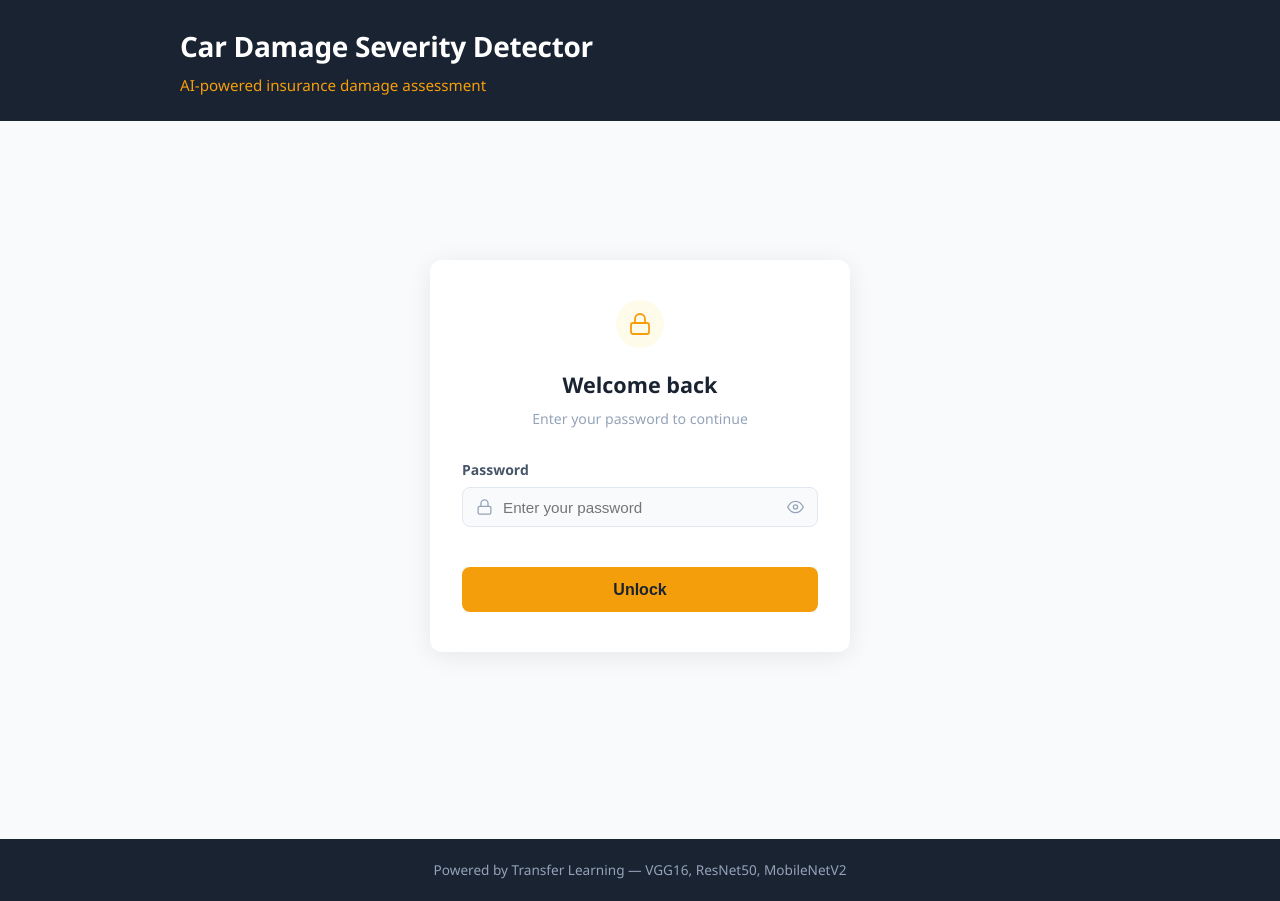
After one commit to mohitkprajapat/car-damage-detection, a Flask app: page /login in a window 1280 px wide. The commit adds this page. Run offline with Flask 3, Linux system fonts and the light colour scheme; parts of the project's set-up code (start-up, migrations or seed data) failed here and were passed over.

Commit message:
auth added

```diff
--- a/app.py
+++ b/app.py
@@ -1,12 +1,22 @@
 import os
+import warnings
+
+os.environ['TF_ENABLE_ONEDNN_OPTS'] = '0'
+os.environ['TF_CPP_MIN_LOG_LEVEL'] = '3'
+warnings.filterwarnings('ignore')
+
 import uuid
 from dotenv import load_dotenv
 from src import config
 from src.predictor import Predictor
-from src.utils import clear_old_uploads
-from flask import Flask, redirect, render_template, request, url_for
+from utils.utils import clear_old_uploads
+from utils.auth import login_required, safe_compare, _set_role, LoginForm, limiter
+from flask import Flask, redirect, render_template, request, url_for, session
+
 
 app = Flask(__name__)
+app.config["SECRET_KEY"] = os.getenv("FLASK_SECRET_KEY")
+USER_PASSWORD = os.getenv("USER_LOGIN_PASSWORD")
 load_dotenv()
 UPLOAD_DIR = config.upload_path
 os.makedirs(UPLOAD_DIR, exist_ok=True)
@@ -24,12 +34,14 @@ except Exception as e:
 
 
 @app.route("/")
+@login_required
 def index():
-    clear_old_uploads()
+    clear_old_uploads(UPLOAD_DIR)
     return render_template("index.html", error=predictor_error)
 
 
 @app.route("/predict", methods=["POST"])
+@login_required
 def predict():
     if predictor is None:
         return render_template("index.html", error=predictor_error)
@@ -55,9 +67,29 @@ def predict():
 
 
 @app.route("/about")
+@login_required
 def about():
     return render_template("index.html", show_about=True, error=predictor_error)
 
 
+@app.route("/login", methods=["GET", "POST"])
+@limiter.limit("10 per minute")
+def login():
+    form = LoginForm()
+    if form.validate_on_submit():
+        password = form.password.data
+        if safe_compare(password, USER_PASSWORD):
+            _set_role("user")
+            return redirect(url_for("index"))
+        else:
+            return render_template("login.html", form=form, error="Invalid password")
+    return render_template("login.html", form=form)
+
+
+@app.route("/logout")
+def logout():
+    session.clear()
+    return redirect(url_for("login"))
+
 if __name__ == "__main__":
     app.run(debug=True)
--- a/pyproject.toml
+++ b/pyproject.toml
@@ -5,8 +5,11 @@ description = "Add your description here"
 readme = "README.md"
 requires-python = ">=3.11"
 dependencies = [
+    "cryptography>=48.0.0",
     "dotenv>=0.9.9",
     "flask>=3.1.3",
+    "flask-limiter>=4.1.1",
+    "flask-wtf>=1.3.0",
     "keras-tuner>=1.4.8",
     "matplotlib>=3.10.9",
     "numpy>=2.4.4",
--- a/src/predictor.py
+++ b/src/predictor.py
@@ -8,7 +8,6 @@ from tensorflow.keras.preprocessing.image import img_to_array, load_img
 
 from src import config
 from src.ensemble import MODELS_PATH, majority_vote
-from src.model import transfer_model
 
 
 class Predictor:
@@ -27,10 +26,7 @@ class Predictor:
             )
 
     def _load_combo(self,models_path: str) -> list:
-        model_dirs = sorted(
-            [d for d in os.listdir(models_path) if d.startswith("model_")],
-            key=lambda x: int(x.split("_")[1])
-        )
+        model_dirs = [d for d in os.listdir(MODELS_PATH) if d.startswith("model_")]
 
         self._models = [tf.keras.models.load_model(os.path.join(models_path, d)) for d in model_dirs]
 
--- a/static/css/style.css
+++ b/static/css/style.css
@@ -124,9 +124,147 @@ img { display: block; max-width: 100%; }
 .fill-moderate, .prob-fill.fill-moderate { background: var(--orange); }
 .fill-severe, .prob-fill.fill-severe { background: var(--red); }
 
-/* grad-cam section */
-.gradcam-section h2 { margin-bottom: 0.5rem; color: var(--navy); }
-.gradcam-caption { font-size: 0.88rem; color: var(--gray-600); margin-bottom: 1rem; }
-.gradcam-img { max-width: 480px; border-radius: 8px; }
 
 .back-wrap { text-align: center; }
+
+.login-wrap {
+  min-height: calc(100vh - 130px);
+  display: flex;
+  align-items: center;
+  justify-content: center;
+  padding: 2rem 1.25rem;
+}
+
+.login-card {
+  background: var(--white);
+  border-radius: var(--radius);
+  box-shadow: var(--shadow);
+  padding: 2.5rem 2rem;
+  width: 100%;
+  max-width: 420px;
+}
+
+.login-icon {
+  width: 48px;
+  height: 48px;
+  background: #fffbeb;
+  border-radius: 50%;
+  display: flex;
+  align-items: center;
+  justify-content: center;
+  margin: 0 auto 1.25rem;
+}
+
+.login-icon svg {
+  width: 24px;
+  height: 24px;
+  color: var(--amber);
+}
+
+.login-card h1 {
+  font-size: 1.35rem;
+  font-weight: 700;
+  color: var(--navy);
+  text-align: center;
+  margin-bottom: 0.35rem;
+}
+
+.login-card .subtitle {
+  text-align: center;
+  color: var(--gray-400);
+  font-size: 0.88rem;
+  margin-bottom: 1.75rem;
+}
+
+.form-group {
+  margin-bottom: 1.25rem;
+}
+
+.form-group label {
+  display: block;
+  font-size: 0.875rem;
+  font-weight: 600;
+  color: var(--gray-600);
+  margin-bottom: 0.4rem;
+}
+
+.input-wrap {
+  position: relative;
+}
+
+.input-wrap svg {
+  position: absolute;
+  left: 0.85rem;
+  top: 50%;
+  transform: translateY(-50%);
+  width: 17px;
+  height: 17px;
+  color: var(--gray-400);
+  pointer-events: none;
+}
+
+.form-control {
+  width: 100%;
+  padding: 0.65rem 2.75rem 0.65rem 2.5rem;
+  border: 1.5px solid var(--gray-200);
+  border-radius: 8px;
+  font-size: 0.95rem;
+  color: var(--gray-800);
+  background: var(--off-white);
+  outline: none;
+  transition: border-color 0.2s, box-shadow 0.2s;
+}
+
+.form-control:focus {
+  border-color: var(--amber);
+  box-shadow: 0 0 0 3px rgba(245, 158, 11, 0.15);
+  background: var(--white);
+}
+
+.toggle-pw {
+  position: absolute;
+  right: 0.85rem;
+  top: 50%;
+  transform: translateY(-50%);
+  background: none;
+  border: none;
+  cursor: pointer;
+  padding: 0;
+  color: var(--gray-400);
+  display: flex;
+  align-items: center;
+}
+
+.toggle-pw svg {
+  position: static;
+  transform: none;
+  width: 17px;
+  height: 17px;
+}
+
+.toggle-pw:hover { color: var(--gray-600); }
+
+.field-error {
+  font-size: 0.8rem;
+  color: #dc2626;
+  margin-top: 0.35rem;
+}
+
+.alert-error {
+  display: flex;
+  align-items: center;
+  gap: 0.6rem;
+  padding: 0.75rem 1rem;
+  background: #fef2f2;
+  border: 1px solid #fecaca;
+  border-radius: 8px;
+  color: #991b1b;
+  font-size: 0.88rem;
+  margin-bottom: 1.25rem;
+}
+
+.alert-error svg {
+  flex-shrink: 0;
+  width: 16px;
+  height: 16px;
+}
--- /dev/null
+++ b/templates/login.html
@@ -0,0 +1,103 @@
+<!DOCTYPE html>
+<html lang="en">
+<head>
+  <meta charset="UTF-8" />
+  <meta name="viewport" content="width=device-width, initial-scale=1.0" />
+  <title>Login — Car Damage Detector</title>
+  <link rel="stylesheet" href="{{ url_for('static', filename='css/style.css') }}" />
+</head>
+<body>
+  <header class="site-header">
+    <div class="container">
+      <h1 class="site-title">Car Damage Severity Detector</h1>
+      <p class="site-subtitle">AI-powered insurance damage assessment</p>
+    </div>
+  </header>
+
+  <div class="login-wrap">
+    <div class="login-card">
+
+      <div class="login-icon">
+        <svg viewBox="0 0 24 24" fill="none" stroke="currentColor" stroke-width="1.8">
+          <rect x="3" y="11" width="18" height="11" rx="2" ry="2"/>
+          <path d="M7 11V7a5 5 0 0 1 10 0v4"/>
+        </svg>
+      </div>
+
+      <h1>Welcome back</h1>
+      <p class="subtitle">Enter your password to continue</p>
+
+      {% if error %}
+      <div class="alert-error">
+        <svg viewBox="0 0 24 24" fill="none" stroke="currentColor" stroke-width="2">
+          <circle cx="12" cy="12" r="10"/><line x1="12" y1="8" x2="12" y2="12"/>
+          <line x1="12" y1="16" x2="12.01" y2="16"/>
+        </svg>
+        {{ error }}
+      </div>
+      {% endif %}
+
+      <form method="POST" action="{{ url_for('login') }}" novalidate>
+        {{ form.hidden_tag() }}
+
+        <div class="form-group">
+          {{ form.password.label(class="") }}
+          <div class="input-wrap">
+            <svg viewBox="0 0 24 24" fill="none" stroke="currentColor" stroke-width="1.8">
+              <rect x="3" y="11" width="18" height="11" rx="2" ry="2"/>
+              <path d="M7 11V7a5 5 0 0 1 10 0v4"/>
+            </svg>
+            {{ form.password(
+                class="form-control",
+                id="password",
+                placeholder="Enter your password",
+                autocomplete="current-password"
+            ) }}
+            <button type="button" class="toggle-pw" id="toggle-pw" aria-label="Show password">
+              <svg id="eye-icon" viewBox="0 0 24 24" fill="none" stroke="currentColor" stroke-width="1.8">
+                <path d="M1 12s4-8 11-8 11 8 11 8-4 8-11 8-11-8-11-8z"/>
+                <circle cx="12" cy="12" r="3"/>
+              </svg>
+            </button>
+          </div>
+          {% for error in form.password.errors %}
+            <p class="field-error">{{ error }}</p>
+          {% endfor %}
+        </div>
+
+        <button type="submit" class="btn btn-primary btn-large">
+          Unlock
+        </button>
+      </form>
+
+    </div>
+  </div>
+
+  <footer class="site-footer">
+    <div class="container">
+      <p>Powered by Transfer Learning &mdash; VGG16, ResNet50, MobileNetV2</p>
+    </div>
+  </footer>
+
+  <script>
+    const toggle = document.getElementById('toggle-pw');
+    const field  = document.getElementById('password');
+    const icon   = document.getElementById('eye-icon');
+
+    const eyeOpen = `
+      <path d="M1 12s4-8 11-8 11 8 11 8-4 8-11 8-11-8-11-8z"/>
+      <circle cx="12" cy="12" r="3"/>`;
+    const eyeSlash = `
+      <path d="M17.94 17.94A10.94 10.94 0 0 1 12 20C5 20 1 12 1 12a18.1 18.1 0 0 1 5.06-5.94"/>
+      <path d="M9.9 4.24A9.12 9.12 0 0 1 12 4c7 0 11 8 11 8a18.5 18.5 0 0 1-2.16 3.19"/>
+      <line x1="1" y1="1" x2="23" y2="23"/>`;
+
+    toggle.addEventListener('click', () => {
+      const show = field.type === 'password';
+      field.type = show ? 'text' : 'password';
+      icon.innerHTML = show ? eyeSlash : eyeOpen;
+      toggle.setAttribute('aria-label', show ? 'Hide password' : 'Show password');
+    });
+  </script>
+</body>
+</html>
--- /dev/null
+++ b/utils/auth.py
@@ -0,0 +1,78 @@
+import hmac
+import os
+from functools import wraps
+
+from cryptography.fernet import Fernet
+from dotenv import load_dotenv
+from flask import redirect, session, url_for
+from flask_limiter import Limiter
+from flask_limiter.util import get_remote_address
+from flask_wtf import FlaskForm
+from wtforms import PasswordField
+from wtforms.validators import DataRequired, Length
+
+load_dotenv()
+
+_fernet = Fernet(os.getenv("SESSION_FERNET_KEY").encode())
+limiter = Limiter(get_remote_address, default_limits=["500 per minute"], storage_uri="memory://")
+
+def safe_compare(a, b):
+    if not a or not b:
+        return False
+    return hmac.compare_digest(a.encode(), b.encode())
+
+
+def _decrypt(token: str) -> str | None:
+    try:
+        return _fernet.decrypt(token.encode()).decode()
+    except Exception:
+        return None
+
+def _encrypt(value: str) -> str:
+    """Encrypt a session value so it is opaque even if the session is decoded."""
+    return _fernet.encrypt(value.encode()).decode()
+
+def _session_role() -> str | None:
+    raw = session.get("role")
+    return _decrypt(raw) if raw else None
+
+
+def _integrity_valid() -> bool:
+    sig = session.get("_sig")
+    if not sig:
+        return False
+
+    role = _session_role()
+    if role is None:
+        return False
+
+    expected = hmac.new(
+        os.getenv("SESSION_FERNET_KEY").encode(), role.encode(), "sha256"
+    ).hexdigest()
+    return hmac.compare_digest(sig, expected)
+
+def safe_compare(a, b):
+    if not a or not b:
+        return False
+    return hmac.compare_digest(a.encode(), b.encode())
+
+def _set_role(role: str):
+    session.clear()
+    session["role"] = _encrypt(role)
+    session["_sig"] = hmac.new(
+        os.getenv("SESSION_FERNET_KEY").encode(), role.encode(), "sha256"
+    ).hexdigest()
+
+
+class LoginForm(FlaskForm):
+    password = PasswordField("Password", validators=[DataRequired(), Length(min=4, max=128)])
+
+
+def login_required(f):
+    @wraps(f)
+    def decorated_function(*args, **kwargs):
+        if not _integrity_valid():
+            session.clear()
+            return redirect(url_for("login"))
+        return f(*args, **kwargs)
+    return decorated_function
```
Also changed, not shown: README.md, utils/__init__.py (added), utils/utils.py (renamed from src/utils.py), 1 other file.
